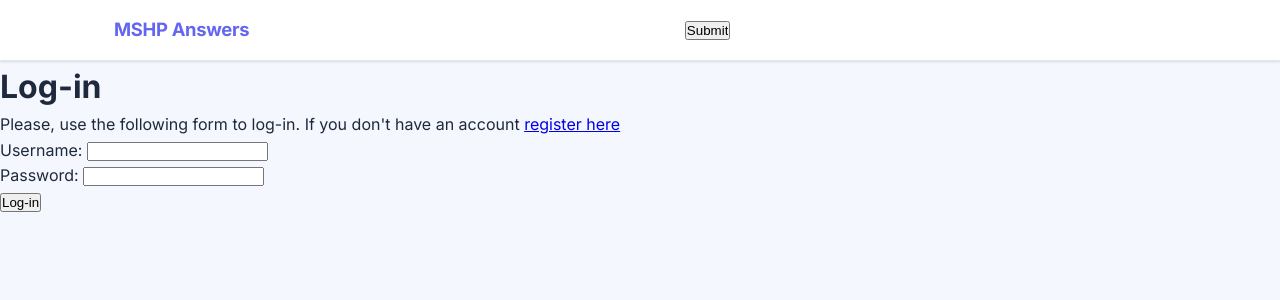
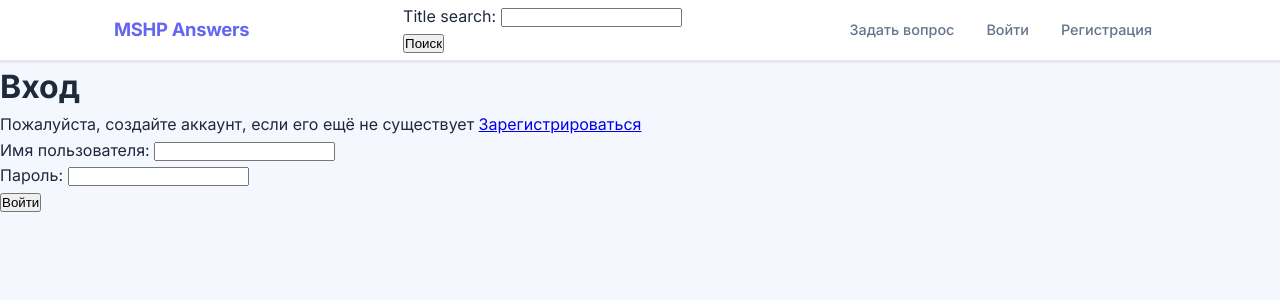
Before and after one commit to savereks/MSHP-answers, a Django app: page /accounts/login/ in a window 1280 px wide. Shown: the top 300 px of the page. Run offline with Django 5.2, Linux system fonts and the light colour scheme.

Commit message:
add registration

```diff
--- a/core/forms.py
+++ b/core/forms.py
@@ -12,26 +12,47 @@ class LoginForm(forms.Form):
     username = forms.CharField()
     password = forms.CharField(widget=forms.PasswordInput)
 
+    def __init__(self, *args, **kwargs):
+        super().__init__(*args, **kwargs)
+        self.fields['username'].label = 'Имя пользователя'
+        self.fields['password'].label = 'Пароль'
+
+
 
 class Question_Form(forms.Form):
     title = forms.CharField(max_length=200)
     text = forms.CharField(max_length=1024, widget=forms.Textarea)
     tags = forms.ModelMultipleChoiceField(queryset=Tag.objects.all(), widget=forms.CheckboxSelectMultiple)
 
+
 class Search_Form(forms.Form):
     title_search = forms.CharField(max_length=200)
 
 
 class UserRegistrationForm(forms.ModelForm):
-    password = forms.CharField(label='Password', widget=forms.PasswordInput)
+    password1 = forms.CharField(label='Password', widget=forms.PasswordInput)
     password2 = forms.CharField(label='Repeat password', widget=forms.PasswordInput)
+    email = forms.EmailField(required=True)
 
     class Meta:
         model = User
-        fields = ('username', 'first_name')
+        fields = ('username', 'email', 'password1', 'password2')
+
+    def __init__(self, *args, **kwargs):
+        super().__init__(*args, **kwargs)
+        self.fields['username'].label = 'Имя пользователя'
+        self.fields['email'].label = 'Email'
+        self.fields['password1'].label = 'Пароль'
+        self.fields['password2'].label = 'Подтверждение пароля'
 
     def clean_password2(self):
         cd = self.cleaned_data
-        if cd['password'] != cd['password2']:
-            raise forms.ValidationError('Passwords don\'t match.')
+        if cd['password1'] != cd['password2']:
+            raise forms.ValidationError('Пароли не совпадают')
         return cd['password2']
+
+    def clean_email(self):
+        email = self.cleaned_data.get('email')
+        if User.objects.filter(email=email).exists():
+            raise forms.ValidationError('Этот email уже используется')
+        return email
--- a/core/views.py
+++ b/core/views.py
@@ -1,6 +1,6 @@
 from django.shortcuts import render, redirect
 from core.models import Question, Answer, ProfileImage, Vote, Tag, User
-from core.forms import Question_Form, Search_Form, AnswerForm
+from core.forms import Question_Form, Search_Form, AnswerForm, UserRegistrationForm
 from django.http import HttpResponse, JsonResponse
 from django.views.decorators.http import require_POST
 from django.shortcuts import get_object_or_404
@@ -28,6 +28,7 @@ def general_context(request):
         context['menu'].append(['Профиль', f'/accounts/profile/{request.user.id}'])
     else:
         context['menu'].append(['Войти', '/accounts/login/'])
+        context['menu'].append(['Регистрация', '/accounts/register/'])
     return context
 
 
@@ -118,11 +119,7 @@ def create_question(request):
             'form': form
         }
         context.update(general_context(request))
-        return render(
-            request,
-            "create_question.html",
-            context
-        )
+        return render(request, "create_question.html", context)
 
 
 def question(request, question_id):
@@ -152,7 +149,7 @@ def question(request, question_id):
 
 @login_required(login_url='/accounts/login/')
 def profile(request, profile_id):
-    """ показывает страницу профиля с именем пользователя"""
+    """ Показывает страницу профиля с именем пользователя"""
     user = User.objects.get(id=profile_id)
 
     profile_image_obj = ProfileImage.objects.filter(user_id=user.id).first()
@@ -184,24 +181,27 @@ def user_login(request):
     context = {
         'form': form
     }
+    context.update(general_context(request))
     return render(request, 'registration/login.html', context)
 
 
 def register(request):
     if request.method == 'POST':
-        user_form = UserRegistrationForm(request.POST)
-        if user_form.is_valid():
-            # Create a new user object but avoid saving it yet
-            new_user = user_form.save(commit=False)
-            # Set the chosen password
-            new_user.set_password(user_form.cleaned_data['password'])
-            # Save the User object
-            new_user.save()
-            return render(request, 'account/register_done.html', {'new_user': new_user})
+        form = UserRegistrationForm(request.POST)
+        if form.is_valid():
+            user = form.save()
+
+            login(request, user)
+
+            return redirect(f'/accounts/profile/{user.id}/')
     else:
-        user_form = UserRegistrationForm()
-    context = {'user_form': user_form}
-    return render(request, 'account/register.html', context)
+        form = UserRegistrationForm()
+
+    context = {
+        'form': form
+    }
+    context.update(general_context(request))
+    return render(request, 'registration/register.html', context)
 
 
 def my_questions(request):
--- a/templates/base.html
+++ b/templates/base.html
@@ -14,7 +14,7 @@
           <form action="/" method="post">
             {% csrf_token %}
             {{ sform }}
-         <input type="submit">
+         <button type="submit">Поиск</button>
           </form>
         <ul class="nav-menu">
           {% for item in menu %}
--- a/templates/registration/login.html
+++ b/templates/registration/login.html
@@ -1,21 +1,21 @@
 {% extends "base.html" %}
-{% block title %}Log-in{% endblock %}
+{% block title %}Вход{% endblock %}
 {% block content %}
-    <h1>Log-in</h1>
+    <h1>Вход</h1>
     {% if form.errors %}
         <p>
-            Your username and password didn't match.
-            Please try again.
+            Ваше имя пользователя и пароль не совпадают.
+            Пожалуйста, попробуйте еще раз.
         </p>
     {% else %}
-        <p>Please, use the following form to log-in. If you don't have an account <a href="{% url 'register' %}">register here</a></p>
+        <p> Пожалуйста, создайте аккаунт, если его ещё не существует <a href="{% url 'register' %}">Зарегистрироваться</a></p>
     {% endif %}
     <div class="login-form">
         <form action="{% url 'login' %}" method="post">
             {{ form.as_p }}
             {% csrf_token %}
             <input type="hidden" name="next" value="{{ next }}"/>
-            <p><input type="submit" value="Log-in"></p>
+            <p><input type="submit" value="Войти"></p>
         </form>
     </div>
 {% endblock %}
```
Also changed, not shown: templates/register.html (deleted, +0 -13 lines), templates/register_done.html (deleted, +0 -8 lines), templates/registration/register.html (added, +20 -0 lines), db.sqlite3.
